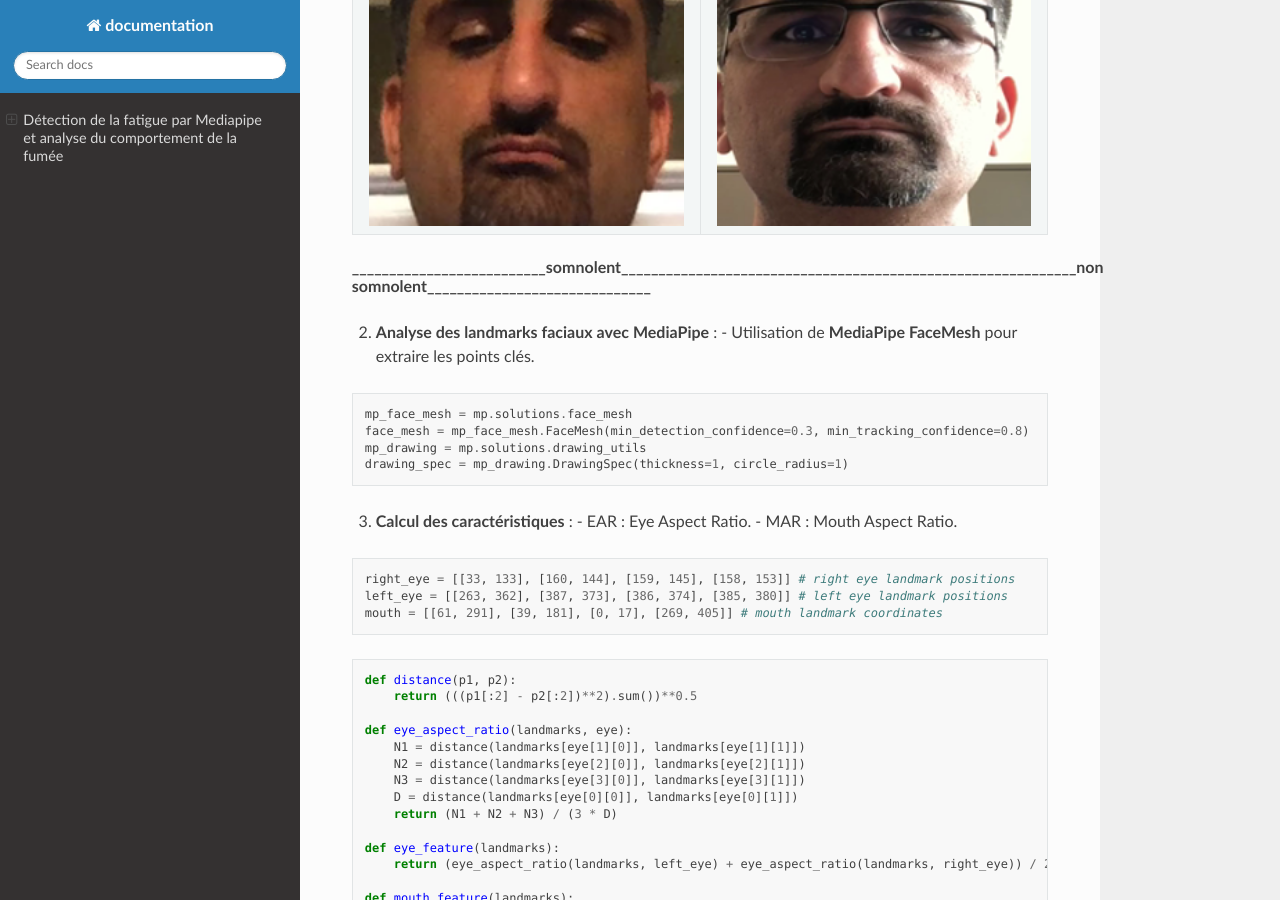
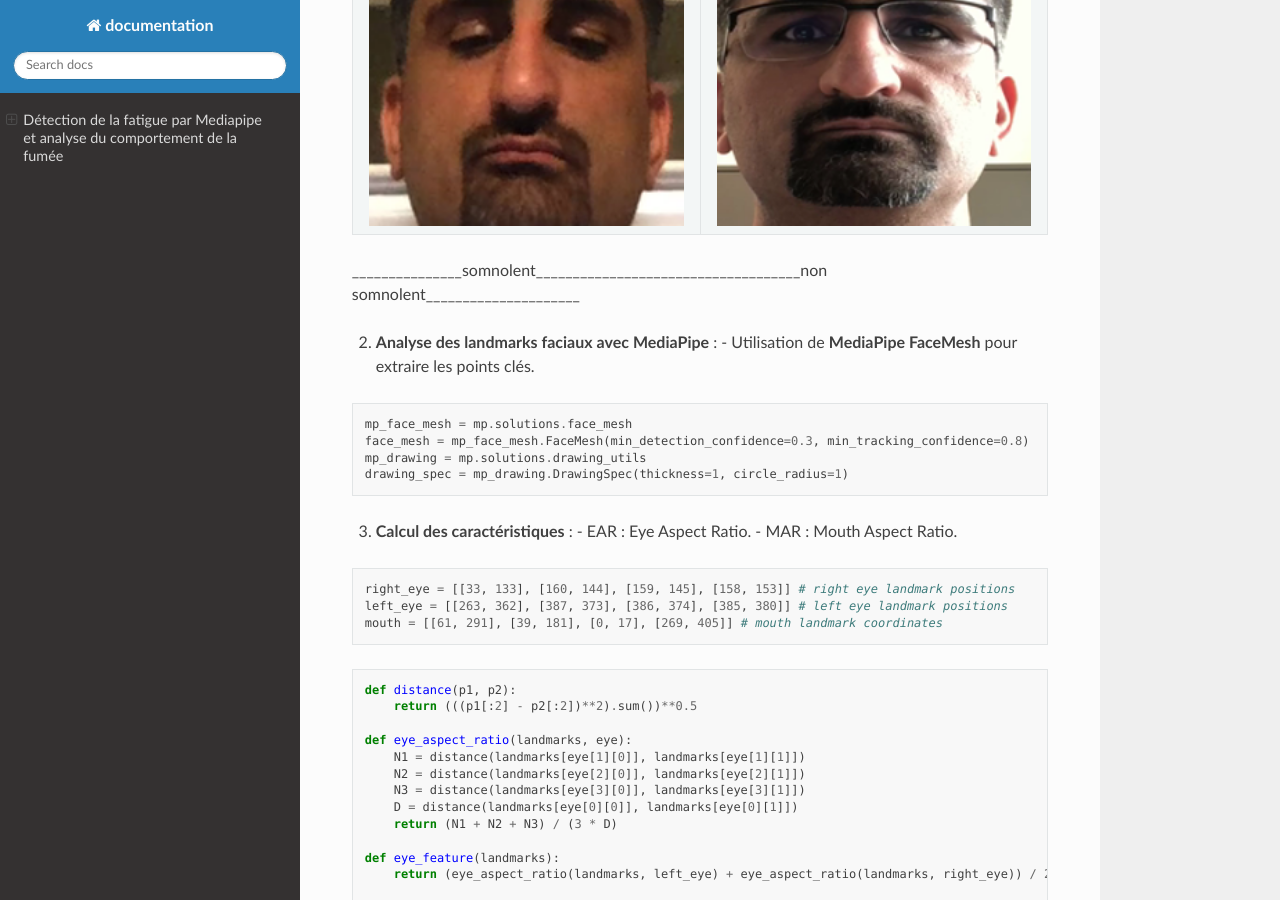
Before and after one commit to fatimafadili/detection, a Sphinx documentation site: the page built from source/index.rst, in a window 1280 px wide and 900 px high, scrolled down 2163 px. Built offline with Sphinx 7.4.7 and the Read the Docs theme 3.1.0, drawn with Linux system fonts in a browser that asks for light colours; some of the changed text lies outside the part shown.

```diff
--- a/source/index.rst
+++ b/source/index.rst
@@ -90,8 +90,8 @@ exemple de data :
      - .. image:: image/a0103.png
          :alt: Image 2
          :width: 500px
-__________________________somnolent_____________________________________________________________non somnolent______________________________
-                          =========                                                             =============
+_______________somnolent____________________________________non somnolent_____________________
+
 2. **Analyse des landmarks faciaux avec MediaPipe** :
    - Utilisation de **MediaPipe FaceMesh** pour extraire les points clés.
 
@@ -371,7 +371,7 @@ exemple de data :
      - .. image:: image/smok64.jpg
          :alt: Image 2
          :width: 500px
-____________________Non-smoking_____________________________________________________________smoking_________________________
+__________________Non-smoking______________________________________________smoking_____________________
 
 
 2. **Repartition de donnees** :
```
